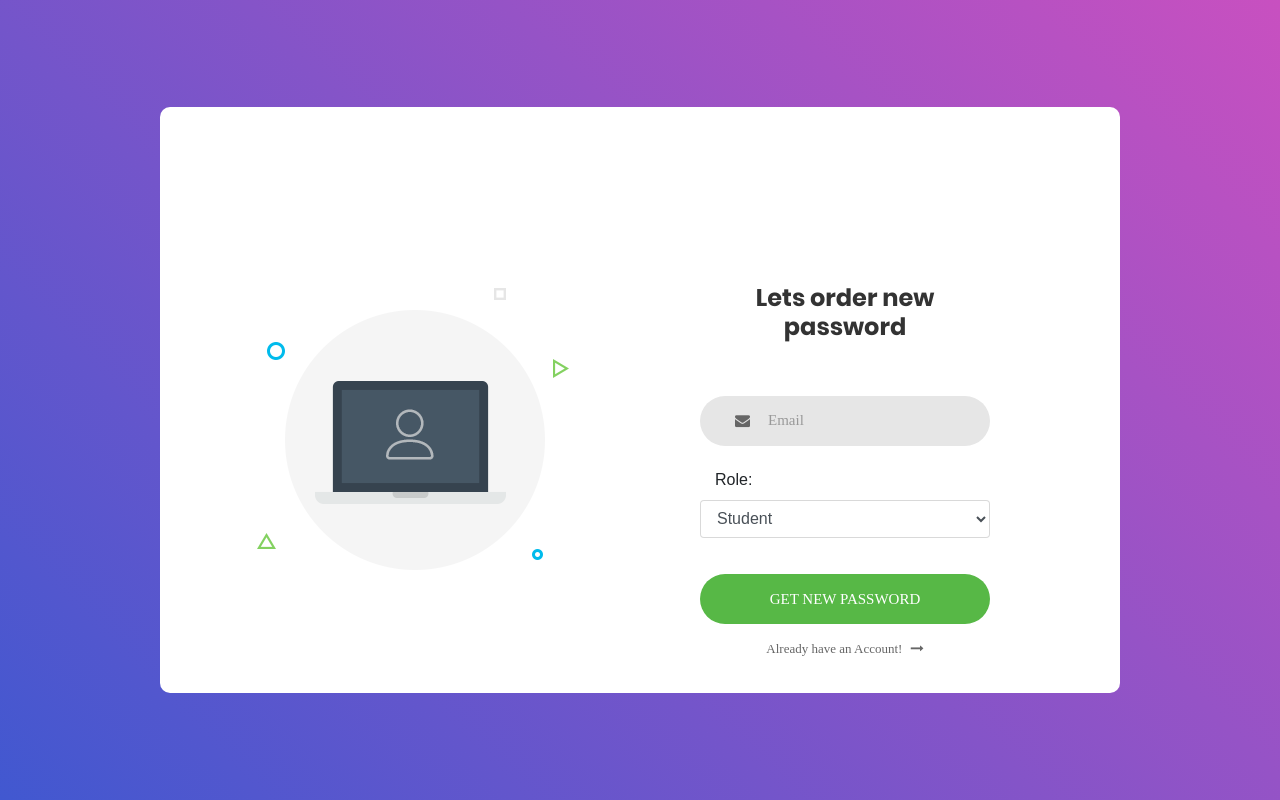
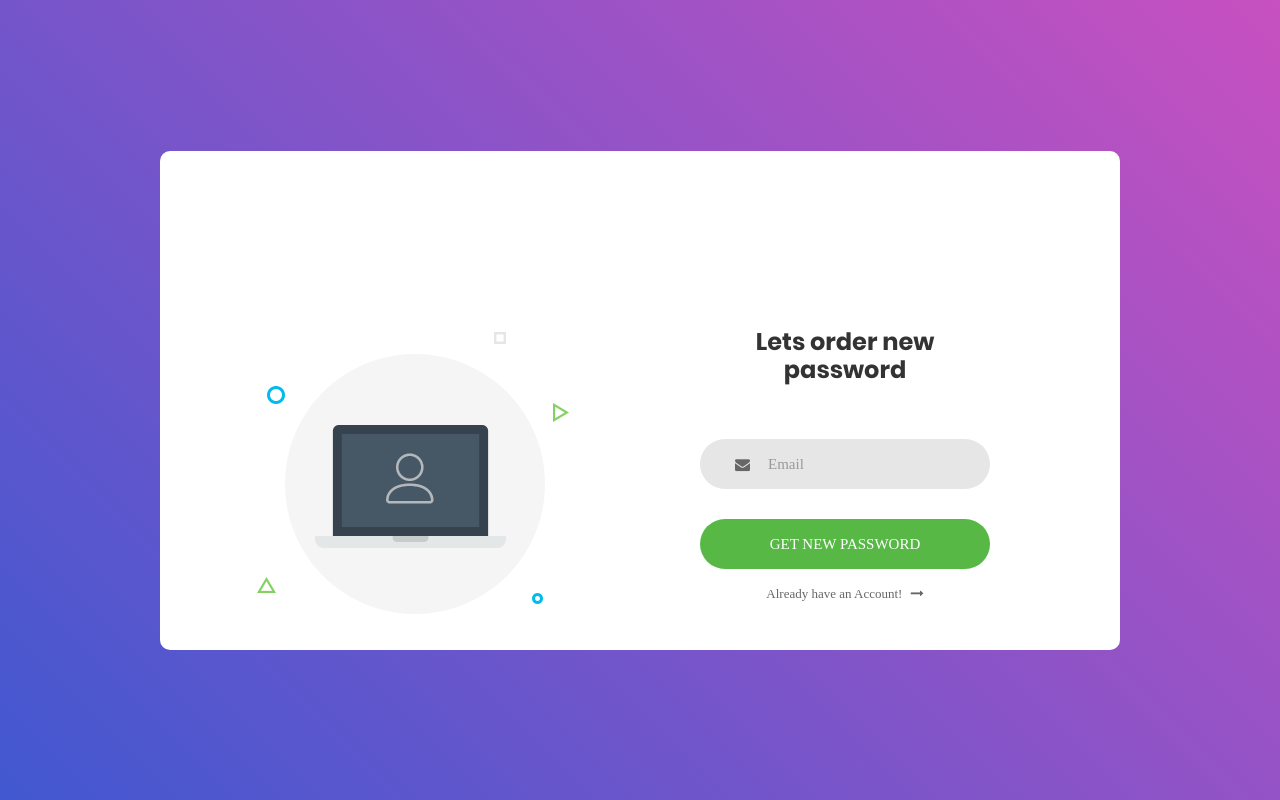
Before and after one commit to Tewatia5355/Capstone-2k21-CPG33, a Django app: page /forget_pass_req in a window 1280 px wide. Run offline with Django 3.2, Linux system fonts and the light colour scheme; some libraries are stand-ins or nearby versions; some web fonts are replaced.

Commit message:
Update forget.html

```diff
--- a/templates/auth/forget.html
+++ b/templates/auth/forget.html
@@ -47,16 +47,6 @@
             </span>
           </div>
 
-          <div class="form-group p-t-12">
-            <label for="role" class="col-sm-2 control-label">Role: </label>
-            <div>
-              <select class="form-control inputstl" id="role" name="role1">
-                <option>Student</option>
-                <option>Teacher</option>
-              </select>
-            </div>
-          </div>
-
           <div class="container-login100-form-btn">
             <button class="login100-form-btn">Get New Password</button>
           </div>
```
